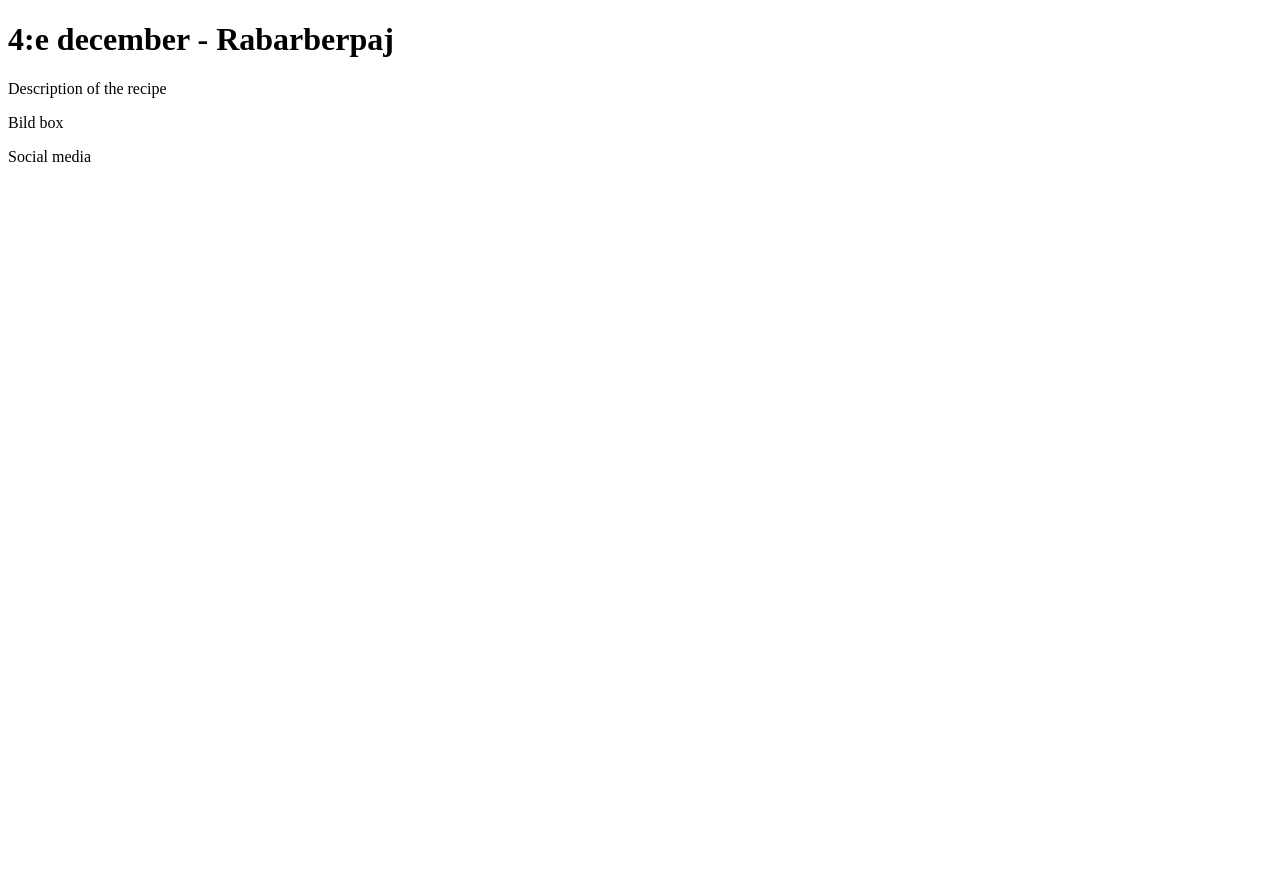
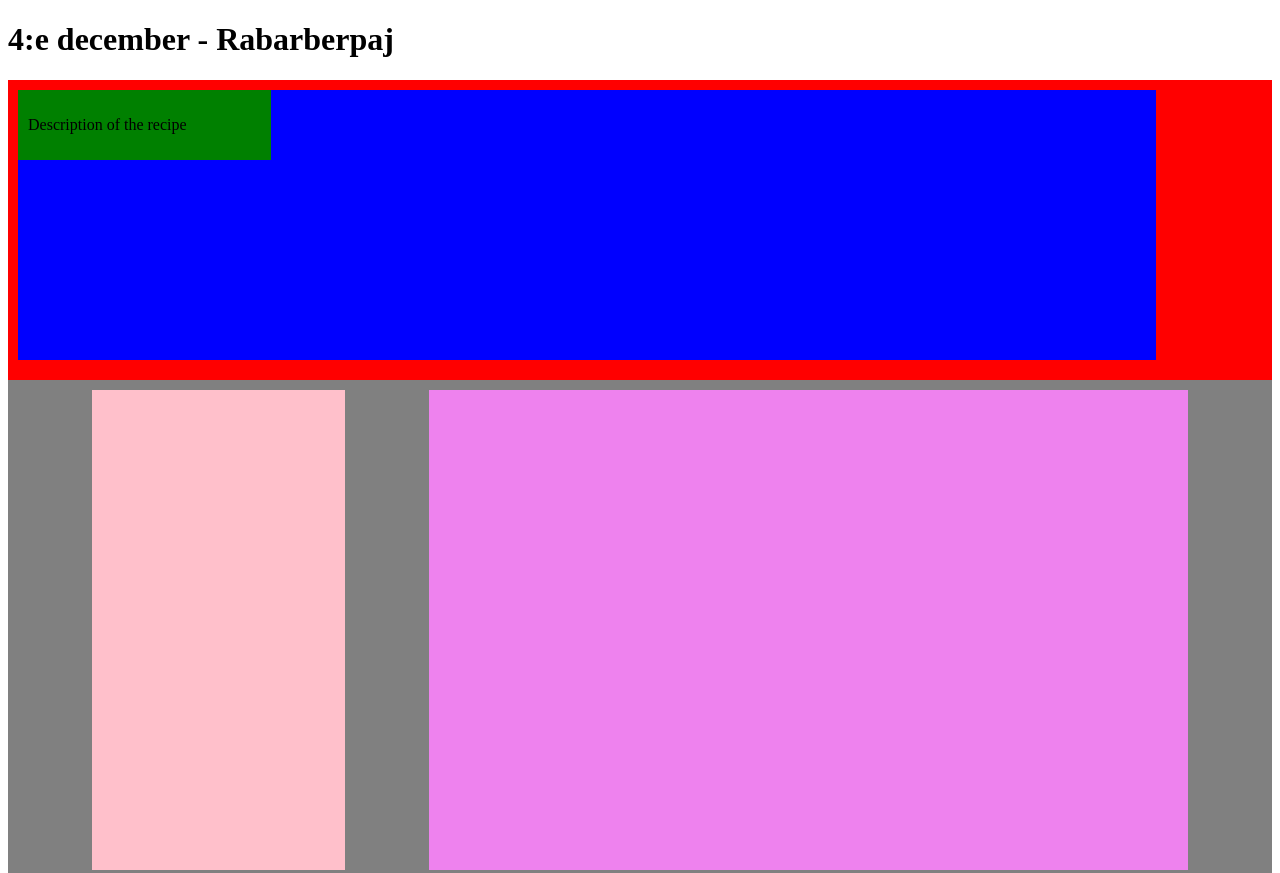
Before and after one commit to djbj/sprint2, a plain HTML site: page code/day8.html in a window 1280 px wide. Shown: the top 873 px of the page. Before the commit the page ends 800 px from the top, so only its background shows below. Drawn offline with Linux system fonts and the light colour scheme.

Commit message:
More days

```diff
--- /dev/null
+++ b/code/day24.css
@@ -0,0 +1,56 @@
+* {
+  box-sizing: border-box;
+}
+
+.container-header {
+  background-color: red;
+  width: 100%;
+  height: 300px;
+  position: relative;
+}
+
+.text {
+  background-color: green;
+  padding: 10px;
+  margin: 10px;
+  width: 20%;
+  position: absolute;
+  z-index: 1;
+
+}
+
+.image {
+  background: blue;
+  padding: 10px;
+  margin: 10px;
+  width: 90%;
+  height: 90%;
+  position: absolute;
+}
+
+.container-recipe{
+  background-color: gray;
+  width: 100%;
+  height: 500px;
+  display: flex;
+  justify-content: space-evenly;
+}
+
+.box-left {
+  background-color: pink;
+  width: 20%;
+  margin: 10px 0;
+}
+
+.box-right {
+  background-color: violet;
+  width: 60%;
+  margin: 10px 0;
+}
+
+footer{
+  background-color: red;
+  width: 100%;
+  height: 100px;
+  display: fixed;
+}
--- a/code/day8.html
+++ b/code/day8.html
@@ -3,7 +3,7 @@
   <head>
     <meta charset="utf-8">
     <title>Rabarberpaj</title>
-    <link rel="stylesheet" href="./style.css">
+    <link rel="stylesheet" href="./day8.css">
   </head>
   <body>
 <!--START OF HEADER SECTION-->
```
Also changed, not shown: code/day12.html (+1 -1 lines), code/day20.html (renamed from code/day16.html, +1 -1 lines), code/day24.html (added, +40 -0 lines).
